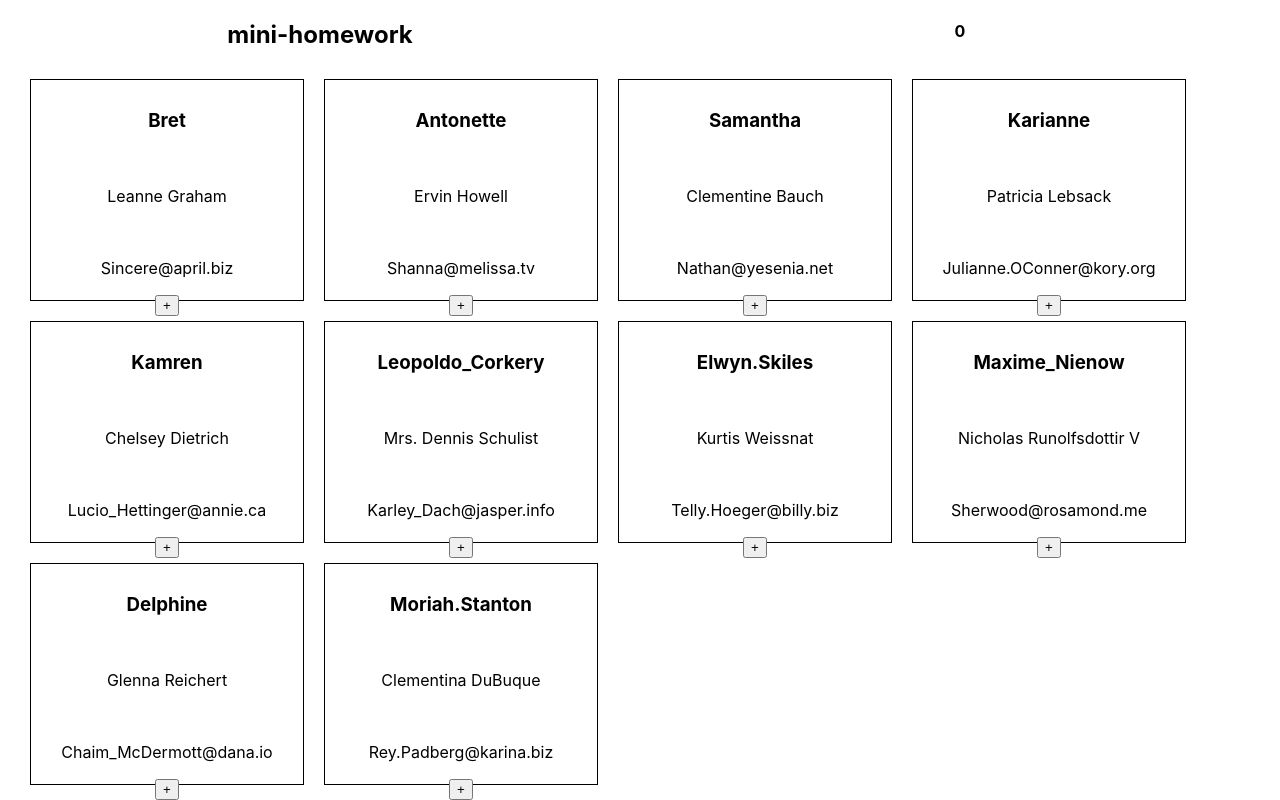
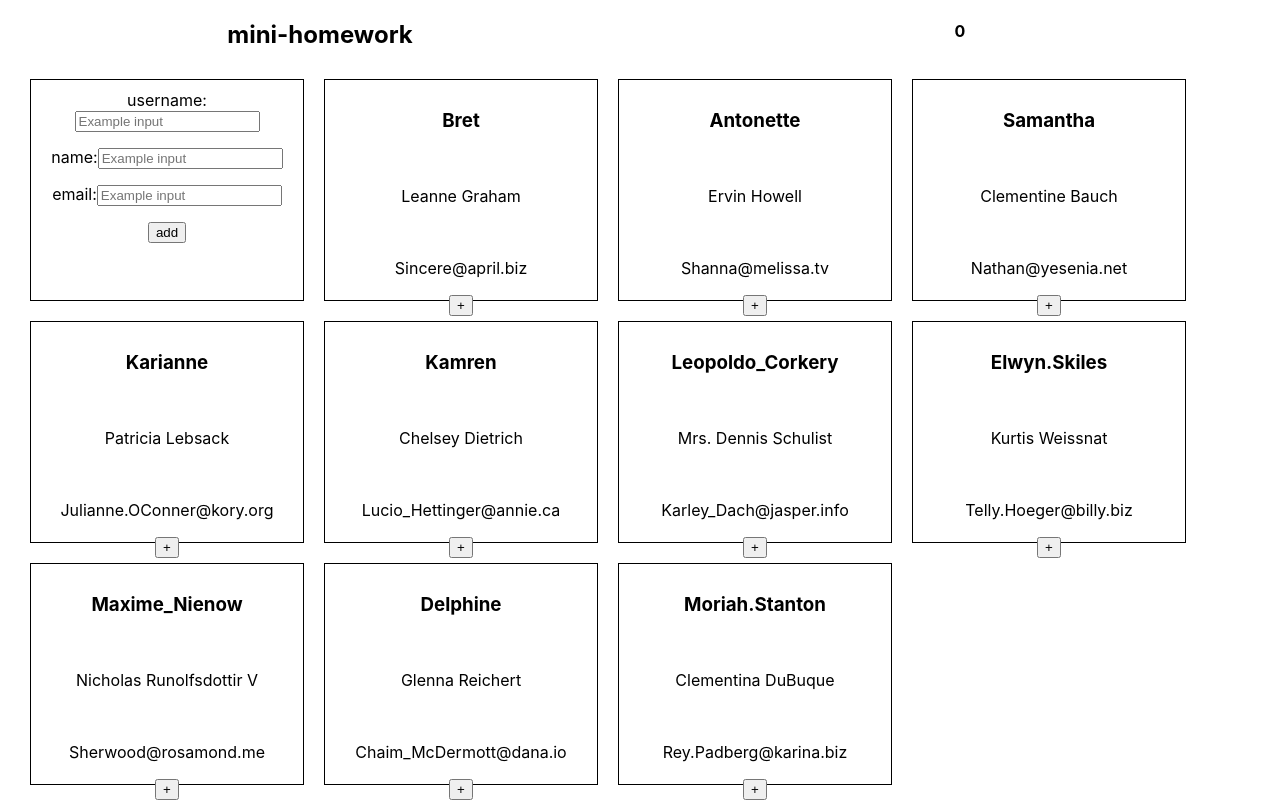
Before and after one commit to skorobahatko/project-0.1, a React (Create React App) app: page / in a window 1280 px wide. Built offline with nearby package versions, Linux system fonts and the light colour scheme.

Commit message:
added form for adding new users

```diff
--- a/package.json
+++ b/package.json
@@ -11,6 +11,7 @@
     "react": "^16.13.1",
     "react-dom": "^16.13.1",
     "react-scripts": "3.4.1",
+    "uniqid": "^5.2.0",
     "unique-key-js": "^1.0.0"
   },
   "scripts": {
--- a/src/components/app/App.js
+++ b/src/components/app/App.js
@@ -3,6 +3,7 @@ import './App.css';
 import {UsersDropList} from '../users-droplist/UsersDropList';
 import {users} from "../../json-placeholder/UsersConstants";
 import {Header} from "../header/Header";
+import uniqueId from 'uniqid';
 
 
 class App extends Component {
@@ -12,7 +13,8 @@ class App extends Component {
 
         this.state = {
             count: 0,
-            userList: []
+            userList: [],
+            users: [...users]
         };
     }
 
@@ -32,6 +34,18 @@ class App extends Component {
         });
         console.log (this.state.userList);
     };
+    createNewUser = (username, name, email) => {
+        const newUsers  = {
+            username:username,
+            name: name,
+            email: email,
+        };
+        this.setState((prevState) => {
+            return {
+                users: [{ ...newUsers, id: uniqueId()}, ...prevState.users]
+            }})
+
+    };
 
 
     render() {
@@ -39,7 +53,7 @@ class App extends Component {
 
         return (<div className="App">
                 <Header count={this.state.count}/>
-                <UsersDropList users={users} updateData={this.updateCounter}/>
+                <UsersDropList users={this.state.users} updateData={this.updateCounter} newUser={this.createNewUser}/>
             </div>);
     }
 }
--- /dev/null
+++ b/src/components/user-form/UserForm.js
@@ -0,0 +1,83 @@
+import React, {Component, createRef} from "react";
+import './UserForm.scss';
+
+export class UserForm extends Component {
+    constructor(props) {
+        super (props);
+
+        this.state = {
+            error: ''
+        }
+    }
+
+    usernameRef = createRef();
+    nameRef = createRef();
+    emailRef = createRef();
+
+
+    onSubmit = (e) => {
+        const {newUser} = this.props;
+        e.preventDefault();
+        const username = this.usernameRef.current.value;
+        const name = this.nameRef.current.value;
+        const email = this.emailRef.current.value;
+        console.log (username, name, email);
+        if (!username.trim() || !name.trim() || !email.trim() ) {
+            this.setState({
+                error: 'u must fill all inputs!'
+            })
+            return;
+        }
+        newUser(username, name, email);
+
+        this.onReset();
+        this.setState({
+            error: ''
+        })
+};
+    onReset = () => {
+        this.usernameRef.current.value = '';
+        this.nameRef.current.value = '';
+        this.emailRef.current.value = '';
+    };
+
+
+    render() {
+        return(
+            <form onSubmit={this.onSubmit}>
+                {!!this.state.error && <div style={{color: 'red'}}>{this.state.error}</div>}
+                <div className="form-group">
+                    <label htmlFor="usernameInput">username:</label>
+                    <input
+                        ref={this.usernameRef}
+                        type="text"
+                        className="form-control"
+                        id="firstNameInput"
+                        placeholder="Example input"
+                    />
+                </div>
+                <div className="form-group">
+                    <label htmlFor="nameInput">name:</label>
+                    <input
+                        ref={this.nameRef}
+                        type="text"
+                        className="form-control"
+                        id="firstNameInput"
+                        placeholder="Example input"
+                    />
+                </div>
+                <div className="form-group">
+                    <label htmlFor="emailInput">email:</label>
+                    <input
+                        ref={this.emailRef}
+                        type="text"
+                        className="form-control"
+                        id="firstNameInput"
+                        placeholder="Example input"
+                    />
+                </div>
+                <button type='submit'> add </button>
+            </form>
+        );
+    }
+}
--- /dev/null
+++ b/src/components/user-form/UserForm.scss
@@ -0,0 +1,10 @@
+form {
+  width: 20%;
+  height: 200px;
+  padding: 10px;
+  margin: 10px;
+  border: 1px solid black;
+}
+.form-group {
+margin-bottom: 15px;
+}
--- a/src/components/users-droplist/UsersDropList.js
+++ b/src/components/users-droplist/UsersDropList.js
@@ -1,6 +1,7 @@
 import React, {Component} from "react";
 import './UserDropList.scss';
 import {UserPost} from '../userPost/UserPost';
+import {UserForm} from "../user-form/UserForm";
 
 export class UsersDropList extends Component {
     constructor(props) {
@@ -13,11 +14,11 @@ export class UsersDropList extends Component {
 
 
     render() {
-        const {users, updateData} = this.props;
+        const {users, updateData, newUser} = this.props;
 
         return (
             <div className='d-flex w-100 h-100 flex-wrap users-droplist'>
-                {/*<UserForm/>*/}
+                <UserForm newUser={newUser}/>
             {
                 users.map((user) => {
                     return(
```
Also changed, not shown: 1 other file (tests, documents, lock files or other folders).
